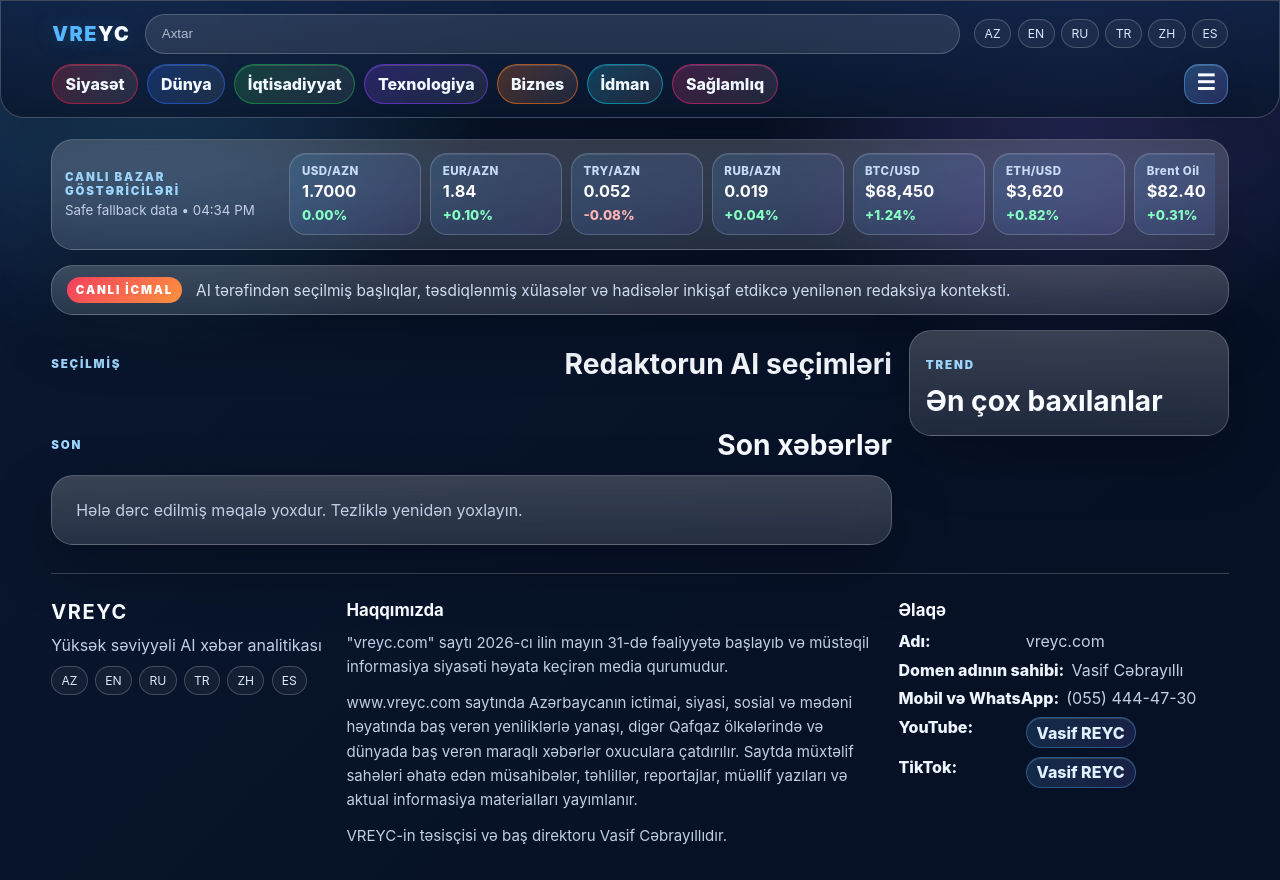
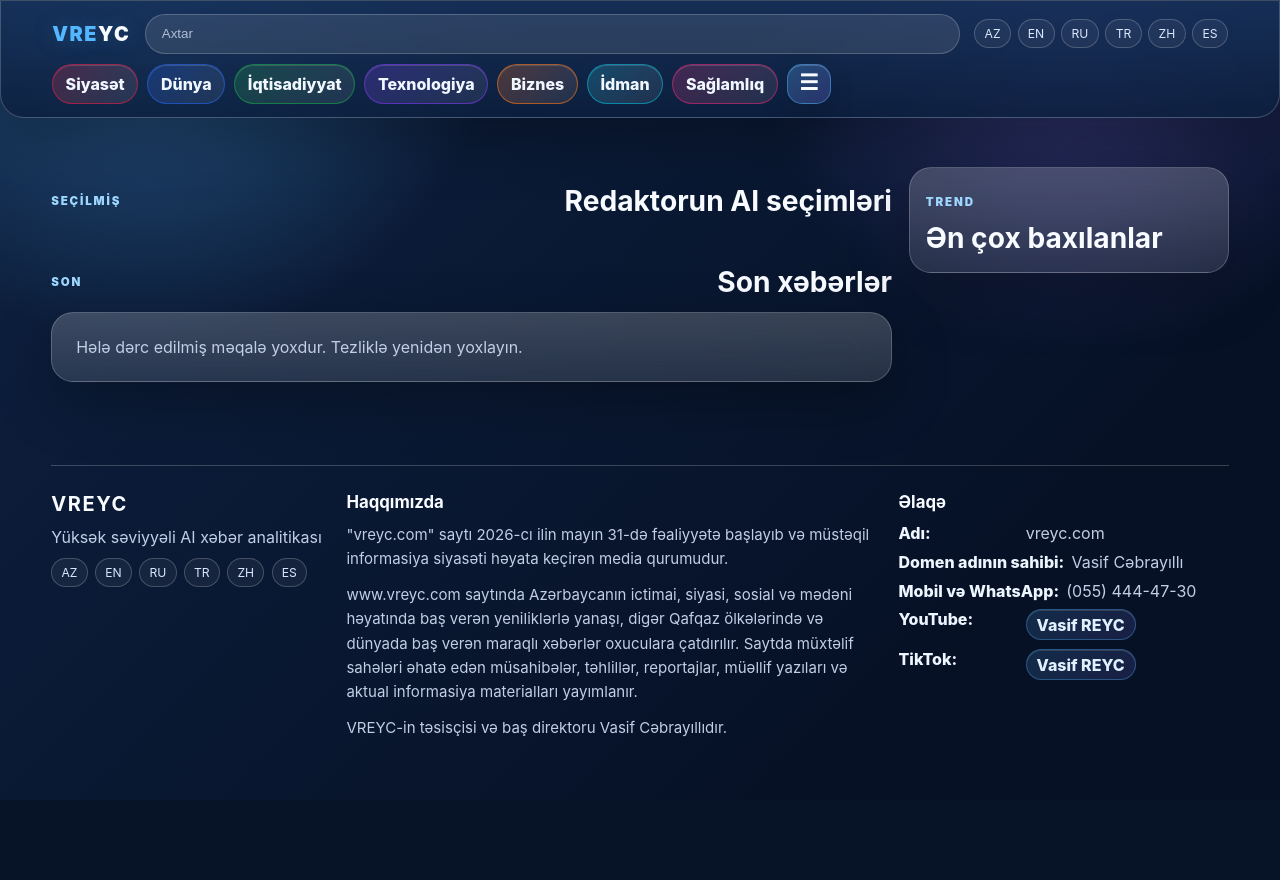
Before and after one commit to vasifre17/vre-ai-news, a FastAPI app: page /category/1 in a window 1280 px wide. After the commit the page ends 800 px from the top, so only its background shows below. Run offline with FastAPI, Linux system fonts and the light colour scheme; data comes from the database, SQL or seed files in the repository; data that the repository does not hold is empty; some libraries are stand-ins or nearby versions.

Commit message:
Fix category menu and remove live widgets

```diff
--- a/assets/app.js
+++ b/assets/app.js
@@ -14,16 +14,23 @@ categoryMenus.forEach((menu) => {
   const button = menu.querySelector('.category-menu-button');
   if (!button) return;
 
+  const dropdown = menu.querySelector('.category-dropdown');
+  if (dropdown) dropdown.hidden = true;
+
   button.addEventListener('click', (event) => {
     event.stopPropagation();
-    const isOpen = menu.classList.toggle('is-open');
+    const isOpen = !menu.classList.contains('is-open');
+    menu.classList.toggle('is-open', isOpen);
     button.setAttribute('aria-expanded', String(isOpen));
+    if (dropdown) dropdown.hidden = !isOpen;
 
     categoryMenus.forEach((otherMenu) => {
       if (otherMenu === menu) return;
       otherMenu.classList.remove('is-open');
       const otherButton = otherMenu.querySelector('.category-menu-button');
+      const otherDropdown = otherMenu.querySelector('.category-dropdown');
       if (otherButton) otherButton.setAttribute('aria-expanded', 'false');
+      if (otherDropdown) otherDropdown.hidden = true;
     });
   });
 });
@@ -33,7 +40,9 @@ document.addEventListener('click', (event) => {
     if (menu.contains(event.target)) return;
     menu.classList.remove('is-open');
     const button = menu.querySelector('.category-menu-button');
+    const dropdown = menu.querySelector('.category-dropdown');
     if (button) button.setAttribute('aria-expanded', 'false');
+    if (dropdown) dropdown.hidden = true;
   });
 });
 
@@ -42,7 +51,9 @@ document.addEventListener('keydown', (event) => {
   categoryMenus.forEach((menu) => {
     menu.classList.remove('is-open');
     const button = menu.querySelector('.category-menu-button');
+    const dropdown = menu.querySelector('.category-dropdown');
     if (button) button.setAttribute('aria-expanded', 'false');
+    if (dropdown) dropdown.hidden = true;
   });
 });
 
@@ -61,41 +72,3 @@ document.querySelectorAll('img').forEach((image) => {
     image.replaceWith(buildVreycPlaceholder(compact));
   });
 });
-
-const marketWidget = document.querySelector('[data-market-widget]');
-if (marketWidget) {
-  const endpoint = marketWidget.dataset.marketEndpoint;
-  const track = marketWidget.querySelector('[data-market-track]');
-  const status = marketWidget.querySelector('[data-market-status]');
-  const updateCards = (items = []) => {
-    items.forEach((item) => {
-      const card = track?.querySelector(`[data-symbol="${item.symbol}"]`);
-      if (!card) return;
-      const value = card.querySelector('[data-market-value]');
-      const change = card.querySelector('[data-market-change]');
-      if (value) value.textContent = item.value;
-      if (change) {
-        change.textContent = item.change;
-        change.classList.toggle('is-negative', String(item.change || '').trim().startsWith('-'));
-      }
-    });
-  };
-  const refreshMarkets = async () => {
-    if (!endpoint) return;
-    try {
-      const response = await fetch(endpoint, { headers: { Accept: 'application/json' }, cache: 'no-store' });
-      if (!response.ok) throw new Error(`Market refresh failed: ${response.status}`);
-      const payload = await response.json();
-      updateCards(payload.items || []);
-      if (status) {
-        const sourceText = payload.source === 'provider' ? 'Live provider data' : 'Safe fallback data';
-        status.textContent = `${sourceText} • ${new Date(payload.updatedAt).toLocaleTimeString([], { hour: '2-digit', minute: '2-digit' })}`;
-      }
-    } catch (error) {
-      if (status) status.textContent = 'Safe fallback data • offline refresh ready';
-    }
-  };
-
-  refreshMarkets();
-  window.setInterval(refreshMarkets, 5 * 60 * 1000);
-}
--- a/assets/styles.css
+++ b/assets/styles.css
@@ -1,6 +1,6 @@
 :root {
-  --bg: #0a1730;
-  --bg2: #10284c;
+  --bg: #0e2141;
+  --bg2: #173761;
   --card: rgba(255, 255, 255, .12);
   --card2: rgba(255, 255, 255, .2);
   --text: #f8fbff;
@@ -43,7 +43,7 @@ img { display: block; max-width: 100%; }
   border-radius: var(--radius);
   box-shadow: var(--shadow);
 }
-.site-header { position: sticky; top: 0; z-index: 20; border-radius: 0 0 24px 24px; background: linear-gradient(180deg, rgba(16, 34, 68, .9), rgba(9, 21, 42, .82)); }
+.site-header { position: sticky; top: 0; z-index: 20; border-radius: 0 0 24px 24px; background: linear-gradient(180deg, rgba(22, 48, 88, .92), rgba(12, 31, 62, .86)); }
 .nav { display: flex; gap: .9rem; align-items: center; padding: .8rem 0 .65rem; }
 .logo { font-size: 1.24rem; font-weight: 950; letter-spacing: .08em; text-shadow: 0 0 22px rgba(84, 183, 255, .25); }
 .logo span { color: var(--accent); }
@@ -53,30 +53,17 @@ img { display: block; max-width: 100%; }
 .language-switcher { display: flex; gap: .42rem; flex-wrap: wrap; }
 .language-switcher a, .footer-languages a { font-size: .76rem; color: #d9e7ff; border: 1px solid var(--border); border-radius: 999px; padding: .38rem .58rem; background: rgba(255, 255, 255, .05); }
 .categories { display: flex; gap: .58rem; align-items: center; overflow: visible; padding: 0 0 .78rem; scrollbar-width: none; position: relative; }
-.primary-categories { display: flex; gap: .58rem; overflow-x: auto; overflow-y: hidden; scrollbar-width: none; flex: 1 1 auto; min-width: 0; }
+.primary-categories { display: flex; gap: .58rem; overflow-x: auto; overflow-y: hidden; scrollbar-width: none; flex: 0 1 auto; min-width: 0; max-width: calc(100% - 52px); }
 .primary-categories::-webkit-scrollbar { display: none; }
 .categories a { white-space: nowrap; color: #f1f7ff; border: 1px solid color-mix(in srgb, var(--cat-color) 60%, transparent); background: linear-gradient(135deg, color-mix(in srgb, var(--cat-color) 26%, transparent), rgba(255, 255, 255, .08)); padding: .55rem .78rem; border-radius: 999px; font-weight: 800; box-shadow: inset 0 1px 0 rgba(255, 255, 255, .14); }
-.category-menu { position: relative; flex: 0 0 auto; margin-left: auto; }
+.category-menu { position: relative; flex: 0 0 auto; margin-left: 0; }
 .category-menu-button { appearance: none; display: inline-flex; align-items: center; justify-content: center; width: 44px; height: 40px; border: 1px solid rgba(84, 183, 255, .48); border-radius: 15px; color: #f8fbff; background: linear-gradient(135deg, rgba(84, 183, 255, .28), rgba(141, 120, 255, .22)); cursor: pointer; box-shadow: inset 0 1px 0 rgba(255, 255, 255, .18), 0 10px 24px rgba(4, 12, 30, .22); }
 .category-menu-button span { display: block; font-size: 1.35rem; line-height: 1; font-weight: 950; transform: translateY(-1px); }
 .category-menu-button:hover, .category-menu-button:focus-visible, .category-menu.is-open .category-menu-button { border-color: rgba(84, 183, 255, .78); background: linear-gradient(135deg, rgba(84, 183, 255, .38), rgba(141, 120, 255, .31)); outline: 0; }
-.category-dropdown { position: absolute; right: 0; top: calc(100% + .5rem); z-index: 50; display: none; gap: .45rem; min-width: 230px; padding: .65rem; border: 1px solid rgba(255, 255, 255, .22); border-radius: 18px; background: linear-gradient(180deg, rgba(20, 42, 78, .96), rgba(10, 23, 48, .96)); box-shadow: 0 20px 58px rgba(0, 0, 0, .32); }
-.category-menu.is-open .category-dropdown { display: grid; }
+.category-dropdown { position: absolute; right: 0; top: calc(100% + .5rem); z-index: 50; display: none; gap: .45rem; min-width: 230px; padding: .65rem; border: 1px solid rgba(255, 255, 255, .24); border-radius: 18px; background: linear-gradient(180deg, rgba(27, 55, 96, .98), rgba(12, 31, 62, .98)); box-shadow: 0 20px 58px rgba(0, 0, 0, .32); }
+.category-menu.is-open .category-dropdown:not([hidden]) { display: grid; }
 .category-dropdown a { display: block; }
-.live-market-ticker { display: grid; grid-template-columns: 210px minmax(0, 1fr); gap: .9rem; align-items: center; padding: .8rem; margin-bottom: .9rem; overflow: hidden; }
-.ticker-heading { display: grid; gap: .25rem; }
-.ticker-heading span, .breaking span, .eyebrow { font-size: .72rem; text-transform: uppercase; letter-spacing: .16em; font-weight: 900; color: #9ed7ff; }
-.ticker-heading small { color: var(--muted); line-height: 1.35; }
-.ticker-track { display: grid; grid-auto-flow: column; grid-auto-columns: minmax(132px, 1fr); gap: .55rem; overflow-x: auto; padding-bottom: .08rem; scrollbar-width: none; }
-.ticker-track::-webkit-scrollbar { display: none; }
-.market-card { border: 1px solid rgba(255, 255, 255, .18); border-radius: 17px; padding: .64rem .72rem; background: linear-gradient(135deg, rgba(84, 183, 255, .16), rgba(141, 120, 255, .13)); box-shadow: inset 0 1px 0 rgba(255, 255, 255, .12); }
-.market-card span { display: block; color: #cfe3ff; font-size: .72rem; font-weight: 850; letter-spacing: .04em; }
-.market-card strong { display: block; margin: .18rem 0; color: #fff; font-size: 1.02rem; }
-.market-card small { color: #85ffc2; font-weight: 850; }
-.market-card small.is-negative { color: #ffb4b4; }
-.breaking { display: flex; gap: .85rem; align-items: center; padding: .7rem .9rem; margin-bottom: .9rem; }
-.breaking span { background: linear-gradient(135deg, #f43f5e, #fb923c); border-radius: 999px; padding: .38rem .58rem; color: #fff; }
-.breaking p { margin: 0; color: #d0dcf1; font-size: .96rem; }
+.eyebrow { font-size: .72rem; text-transform: uppercase; letter-spacing: .16em; font-weight: 900; color: #9ed7ff; }
 .hero-news { display: grid; grid-template-columns: 1.05fr .95fr; gap: .95rem; overflow: hidden; margin-bottom: 1.1rem; background: linear-gradient(135deg, rgba(255, 255, 255, .22), rgba(255, 255, 255, .11)); }
 .hero-image img, .hero-image .image-placeholder { height: min(42vh, 390px); min-height: 285px; width: 100%; object-fit: cover; border-radius: calc(var(--radius) - 2px); }
 .hero-copy { display: flex; flex-direction: column; justify-content: center; padding: clamp(1rem, 2.8vw, 1.75rem); }
@@ -147,7 +134,7 @@ img { display: block; max-width: 100%; }
 .related-card strong { display: block; margin: .34rem 0; line-height: 1.24; font-size: .96rem; color: #fff; }
 .muted { color: var(--muted); }
 @media (max-width: 1050px) {
-  .hero-news, .portal-layout, .article-layout, .footer, .live-market-ticker { grid-template-columns: 1fr; }
+  .hero-news, .portal-layout, .article-layout, .footer { grid-template-columns: 1fr; }
   .trending-sidebar, .related { position: static; }
   .latest-grid { grid-template-columns: repeat(2, minmax(0, 1fr)); }
   .hero-image img, .hero-image .image-placeholder { height: 340px; }
@@ -156,7 +143,6 @@ img { display: block; max-width: 100%; }
 @media (max-width: 700px) {
   .nav { flex-wrap: wrap; }
   .search-wrap { flex-basis: 100%; order: 3; }
-  .breaking { align-items: flex-start; flex-direction: column; }
   .hero-news { display: flex; flex-direction: column; }
   .hero-copy { padding: 1.05rem; }
   .hero-copy h1, .article-hero h1 { font-size: 2.15rem; }
@@ -171,5 +157,4 @@ img { display: block; max-width: 100%; }
   .categories { width: 100%; align-items: center; }
   .primary-categories { flex-wrap: nowrap; overflow-x: auto; }
   .category-dropdown { right: 0; max-width: min(82vw, 280px); }
-  .ticker-track { grid-auto-columns: minmax(128px, 46%); }
 }
--- a/main.py
+++ b/main.py
@@ -1,5 +1,4 @@
-from datetime import datetime, timezone
-import os
+from datetime import datetime
 import re
 import shutil
 from pathlib import Path
@@ -7,7 +6,7 @@ from uuid import uuid4
 from sqlalchemy import or_, text
 from fastapi import FastAPI, Request, Depends, Form, HTTPException, UploadFile, File
 from PIL import Image, UnidentifiedImageError
-from fastapi.responses import HTMLResponse, JSONResponse, RedirectResponse, Response
+from fastapi.responses import HTMLResponse, RedirectResponse, Response
 from fastapi.staticfiles import StaticFiles
 from fastapi.templating import Jinja2Templates
 from starlette.middleware.sessions import SessionMiddleware
@@ -54,8 +53,6 @@ PUBLIC_LABELS = {
         "featured": "Seçilmiş",
         "editor_picks": "Redaktorun AI seçimləri",
         "trending": "Trend",
-        "live_briefing": "Canlı icmal",
-        "live_briefing_text": "AI tərəfindən seçilmiş başlıqlar, təsdiqlənmiş xülasələr və hadisələr inkişaf etdikcə yenilənən redaksiya konteksti.",
         "audio_narration": "Audio səsləndirmə",
         "share": "Paylaş",
         "play": "Oxut",
@@ -75,8 +72,6 @@ PUBLIC_LABELS = {
         "founder_ceo": "VREYC-in təsisçisi və baş direktoru Vasif Cəbrayıllıdır.",
         "email": "E-poçt",
         "more_categories": "Daha çox kateqoriya",
-        "live_markets": "Canlı bazar göstəriciləri",
-        "live_markets_fallback": "Təhlükəsiz ehtiyat məlumatlar, 5 dəqiqədən bir yenilənir",
     },
     "en": {
         "latest": "Latest",
@@ -91,8 +86,6 @@ PUBLIC_LABELS = {
         "featured": "Featured",
         "editor_picks": "Editor's AI picks",
         "trending": "Trending",
-        "live_briefing": "Live briefing",
-        "live_briefing_text": "AI-curated headlines, verified summaries and newsroom-ready context updated as stories develop.",
         "audio_narration": "Audio narration",
         "share": "Share",
         "play": "Play",
@@ -112,8 +105,6 @@ PUBLIC_LABELS = {
         "founder_ceo": "VREYC founder and chief executive is Vasif Jabrayilli.",
         "email": "Email",
         "more_categories": "More categories",
-        "live_markets": "Live market pulse",
-        "live_markets_fallback": "Safe fallback data, refreshes every 5 minutes",
     },
     "ru": {
         "latest": "Последнее",
@@ -128,8 +119,6 @@ PUBLIC_LABELS = {
         "featured": "Избранное",
         "editor_picks": "Выбор AI-редакции",
         "trending": "В тренде",
-        "live_briefing": "Прямой брифинг",
-        "live_briefing_text": "Подобранные AI заголовки, проверенные резюме и редакционный контекст обновляются по мере развития событий.",
         "audio_narration": "Аудиоозвучка",
         "share": "Поделиться",
         "play": "Воспроизвести",
@@ -149,8 +138,6 @@ PUBLIC_LABELS = {
         "founder_ceo": "VREYC founder and chief executive is Vasif Jabrayilli.",
         "email": "Эл. почта",
         "more_categories": "Больше категорий",
-        "live_markets": "Рыночные показатели онлайн",
-        "live_markets_fallback": "Безопасные резервные данные, обновление каждые 5 минут",
     },
     "tr": {
         "latest": "Son",
@@ -165,8 +152,6 @@ PUBLIC_LABELS = {
         "featured": "Öne çıkan",
         "editor_picks": "Editörün AI seçimleri",
         "trending": "Trend",
-        "live_briefing": "Canlı brifing",
-        "live_briefing_text": "AI tarafından seçilen başlıklar, doğrulanmış özetler ve haber geliştikçe güncellenen editoryal bağlam.",
         "audio_narration": "Sesli anlatım",
         "share": "Paylaş",
         "play": "Oynat",
@@ -186,8 +171,6 @@ PUBLIC_LABELS = {
         "founder_ceo": "VREYC founder and chief executive is Vasif Jabrayilli.",
         "email": "E-posta",
         "more_categories": "Daha fazla kategori",
-        "live_markets": "Canlı piyasa göstergeleri",
-        "live_markets_fallback": "Güvenli yedek veriler, her 5 dakikada yenilenir",
     },
     "zh": {
         "latest": "最新",
@@ -202,8 +185,6 @@ PUBLIC_LABELS = {
         "featured": "精选",
         "editor_picks": "AI 编辑精选",
         "trending": "热门",
-        "live_briefing": "实时简报",
-        "live_briefing_text": "AI 精选标题、已验证摘要和适合 newsroom 的背景会随事件发展更新。",
         "audio_narration": "音频播报",
         "share": "分享",
         "play": "播放",
@@ -223,8 +204,6 @@ PUBLIC_LABELS = {
         "founder_ceo": "VREYC founder and chief executive is Vasif Jabrayilli.",
         "email": "电子邮件",
         "more_categories": "更多分类",
-        "live_markets": "实时市场脉搏",
-        "live_markets_fallback": "安全备用数据，每 5 分钟刷新",
     },
     "es": {
         "latest": "Último",
@@ -239,8 +218,6 @@ PUBLIC_LABELS = {
         "featured": "Destacadas",
         "editor_picks": "Selección AI del editor",
         "trending": "Tendencias",
-        "live_briefing": "Resumen en vivo",
-        "live_briefing_text": "Titulares seleccionados por AI, resúmenes verificados y contexto editorial actualizado a medida que evolucionan las historias.",
         "audio_narration": "Narración de audio",
         "share": "Compartir",
         "play": "Reproducir",
@@ -260,8 +237,6 @@ PUBLIC_LABELS = {
         "founder_ceo": "VREYC founder and chief executive is Vasif Jabrayilli.",
         "email": "Correo",
         "more_categories": "Más categorías",
-        "live_markets": "Pulso de mercados en vivo",
-        "live_markets_fallback": "Datos seguros de respaldo, se actualizan cada 5 minutos",
     },
 }
 
@@ -298,37 +273,6 @@ DEFAULT_CATEGORIES = [
     {"name": "Science and Education", "description": "Science, schools, universities and education policy.", "color": "#14b8a6"},
     {"name": "Show Business", "description": "Entertainment, celebrities, culture and show business.", "color": "#d946ef"},
 ]
-
-MARKET_WIDGETS = [
-    {"symbol": "USD_AZN", "label": "USD/AZN", "value": "1.7000", "change": "0.00%"},
-    {"symbol": "EUR_AZN", "label": "EUR/AZN", "value": "1.84", "change": "+0.10%"},
-    {"symbol": "TRY_AZN", "label": "TRY/AZN", "value": "0.052", "change": "-0.08%"},
-    {"symbol": "RUB_AZN", "label": "RUB/AZN", "value": "0.019", "change": "+0.04%"},
-    {"symbol": "BTC_USD", "label": "BTC/USD", "value": "$68,450", "change": "+1.24%"},
-    {"symbol": "ETH_USD", "label": "ETH/USD", "value": "$3,620", "change": "+0.82%"},
-    {"symbol": "BRENT", "label": "Brent Oil", "value": "$82.40", "change": "+0.31%"},
-    {"symbol": "GOLD", "label": "Gold", "value": "$2,345", "change": "+0.18%"},
-]
-
-LIVE_MARKETS_REFRESH_SECONDS = 300
-
-
-def market_widgets_payload() -> dict:
-    """Return live-market card data with a future API integration seam.
-
-    Configure LIVE_MARKETS_API_KEY and replace the provider block below with a
-    real quotes client when a market-data vendor is selected. Until then, the
-    endpoint returns deterministic, safe fallback values so the homepage never
-    depends on an unavailable third-party API.
-    """
-    provider_ready = bool(os.getenv("LIVE_MARKETS_API_KEY"))
-    return {
-        "source": "fallback",
-        "providerConfigured": provider_ready,
-        "refreshSeconds": LIVE_MARKETS_REFRESH_SECONDS,
-        "updatedAt": datetime.now(timezone.utc).isoformat(),
-        "items": MARKET_WIDGETS,
-    }
 
 
 def slugify(text: str) -> str:
@@ -620,12 +564,7 @@ def home(request: Request, language: str = "az", q: str = "", category: str = ""
     hero = featured_cards[0] if featured_cards else (article_cards[0] if article_cards else None)
     latest_cards = [row for row in article_cards if not hero or row["article"].id != hero["article"].id]
     categories = public_category_navigation(db)
-    return templates.TemplateResponse("public/home.html", {"request": request, "articles": article_cards, "latest_articles": latest_cards, "featured_articles": featured_cards, "trending_articles": trending_cards, "hero": hero, "categories": categories["primary"], "secondary_categories": categories["secondary"], "market_widgets": MARKET_WIDGETS, "q": q, "category": category, "site_url": settings.site_url, "canonical": canonical_url(request, f'{language}/'), "language": language, "languages": SUPPORTED_LANGUAGES, "ui": public_labels(language), "category_labels": public_category_labels(language)})
-
-
-@app.get("/api/markets/live")
-def live_markets():
-    return JSONResponse(market_widgets_payload())
+    return templates.TemplateResponse("public/home.html", {"request": request, "articles": article_cards, "latest_articles": latest_cards, "featured_articles": featured_cards, "trending_articles": trending_cards, "hero": hero, "categories": categories["primary"], "secondary_categories": categories["secondary"], "q": q, "category": category, "site_url": settings.site_url, "canonical": canonical_url(request, f'{language}/'), "language": language, "languages": SUPPORTED_LANGUAGES, "ui": public_labels(language), "category_labels": public_category_labels(language)})
 
 
 @app.get("/article/{slug}", response_class=HTMLResponse)
--- a/templates/public/article.html
+++ b/templates/public/article.html
@@ -15,8 +15,8 @@
   <nav class="categories container" aria-label="{{ ui.news }}">
     <div class="primary-categories">{% for c in categories %}<a href="/{{ language }}/?category={{ c.name }}" style="--cat-color: {{ c.color or '#48a6ff' }}">{{ category_labels.get(c.name, c.name) }}</a>{% endfor %}</div>
     {% if secondary_categories %}<div class="category-menu">
-      <button class="category-menu-button" type="button" aria-label="{{ ui.more_categories }}" aria-expanded="false" aria-controls="category-dropdown-{{ language }}"><span aria-hidden="true">☰</span></button>
-      <div class="category-dropdown" id="category-dropdown-{{ language }}">{% for c in secondary_categories %}<a href="/{{ language }}/?category={{ c.name }}" style="--cat-color: {{ c.color or '#48a6ff' }}">{{ category_labels.get(c.name, c.name) }}</a>{% endfor %}</div>
+      <button class="category-menu-button" type="button" aria-label="{{ ui.more_categories }}" aria-haspopup="true" aria-expanded="false" aria-controls="category-dropdown-{{ language }}"><span aria-hidden="true">☰</span></button>
+      <div class="category-dropdown" id="category-dropdown-{{ language }}" hidden>{% for c in secondary_categories %}<a href="/{{ language }}/?category={{ c.name }}" style="--cat-color: {{ c.color or '#48a6ff' }}">{{ category_labels.get(c.name, c.name) }}</a>{% endfor %}</div>
     </div>{% endif %}
   </nav>
 </header>
--- a/templates/public/home.html
+++ b/templates/public/home.html
@@ -22,28 +22,12 @@
   <nav class="categories container" aria-label="{{ ui.news }}">
     <div class="primary-categories">{% for c in categories %}<a href="/{{ language }}/?category={{ c.name }}" style="--cat-color: {{ c.color or '#48a6ff' }}">{{ category_labels.get(c.name, c.name) }}</a>{% endfor %}</div>
     {% if secondary_categories %}<div class="category-menu">
-      <button class="category-menu-button" type="button" aria-label="{{ ui.more_categories }}" aria-expanded="false" aria-controls="category-dropdown-{{ language }}"><span aria-hidden="true">☰</span></button>
-      <div class="category-dropdown" id="category-dropdown-{{ language }}">{% for c in secondary_categories %}<a href="/{{ language }}/?category={{ c.name }}" style="--cat-color: {{ c.color or '#48a6ff' }}">{{ category_labels.get(c.name, c.name) }}</a>{% endfor %}</div>
+      <button class="category-menu-button" type="button" aria-label="{{ ui.more_categories }}" aria-haspopup="true" aria-expanded="false" aria-controls="category-dropdown-{{ language }}"><span aria-hidden="true">☰</span></button>
+      <div class="category-dropdown" id="category-dropdown-{{ language }}" hidden>{% for c in secondary_categories %}<a href="/{{ language }}/?category={{ c.name }}" style="--cat-color: {{ c.color or '#48a6ff' }}">{{ category_labels.get(c.name, c.name) }}</a>{% endfor %}</div>
     </div>{% endif %}
   </nav>
 </header>
 <main class="container section news-shell">
-  <section class="live-market-ticker glass" data-market-widget data-market-endpoint="/api/markets/live" aria-label="{{ ui.live_markets }}">
-    <div class="ticker-heading">
-      <span>{{ ui.live_markets }}</span>
-      <small data-market-status>{{ ui.live_markets_fallback }}</small>
-    </div>
-    <div class="ticker-track" data-market-track>
-      {% for item in market_widgets %}
-      <article class="market-card" data-symbol="{{ item.symbol }}">
-        <span>{{ item.label }}</span>
-        <strong data-market-value>{{ item.value }}</strong>
-        <small data-market-change>{{ item.change }}</small>
-      </article>
-      {% endfor %}
-    </div>
-  </section>
-  <section class="breaking glass"><span>{{ ui.live_briefing }}</span><p>{{ ui.live_briefing_text }}</p></section>
   {% if hero %}
   <section class="hero-news glass">
     <a class="hero-image" href="{{ hero.url }}">{% if hero.article.image_url %}{% set hero_srcset = hero.article.image_url|image_srcset %}<img src="{{ hero.article.image_url|public_image_url }}" {% if hero_srcset %}srcset="{{ hero_srcset }}" sizes="(max-width: 1050px) 100vw, 58vw"{% endif %} alt="{{ hero.title }}" loading="eager">{% else %}<div class="image-placeholder">VREYC</div>{% endif %}</a>
```
Also changed, not shown: index.html (+8 -3 lines).
